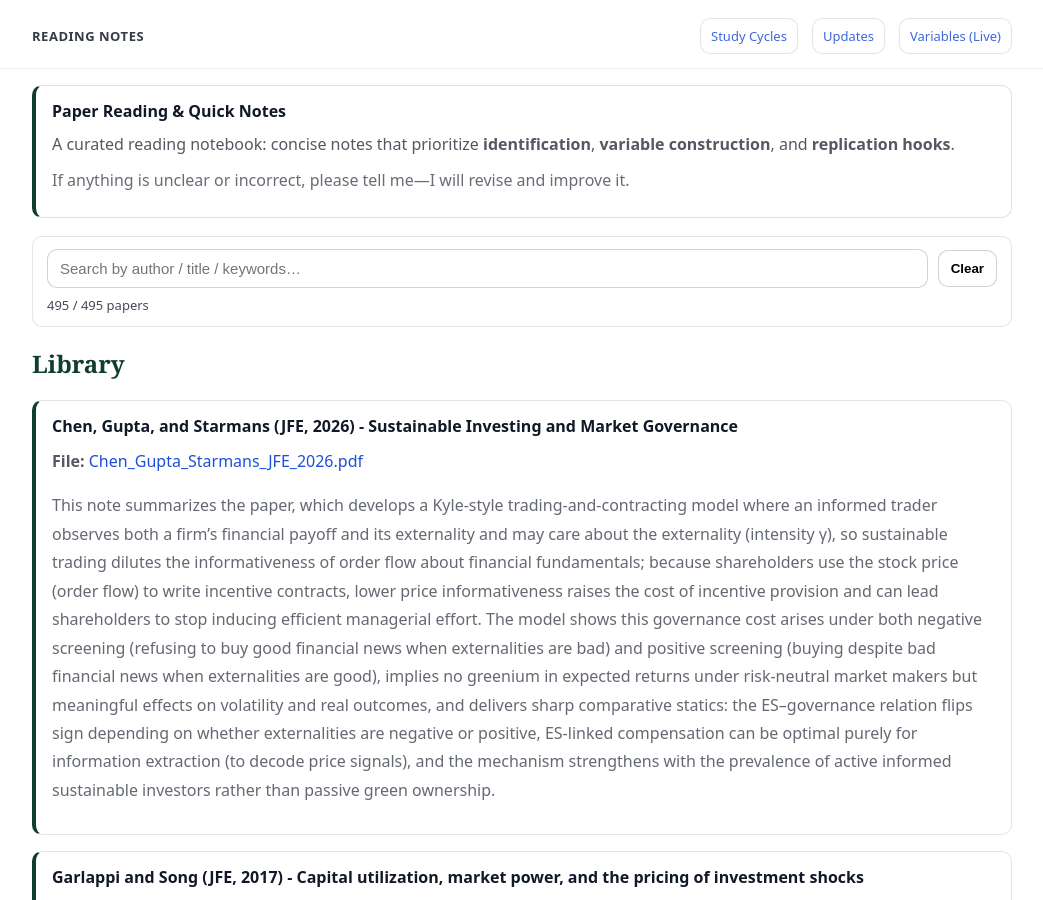
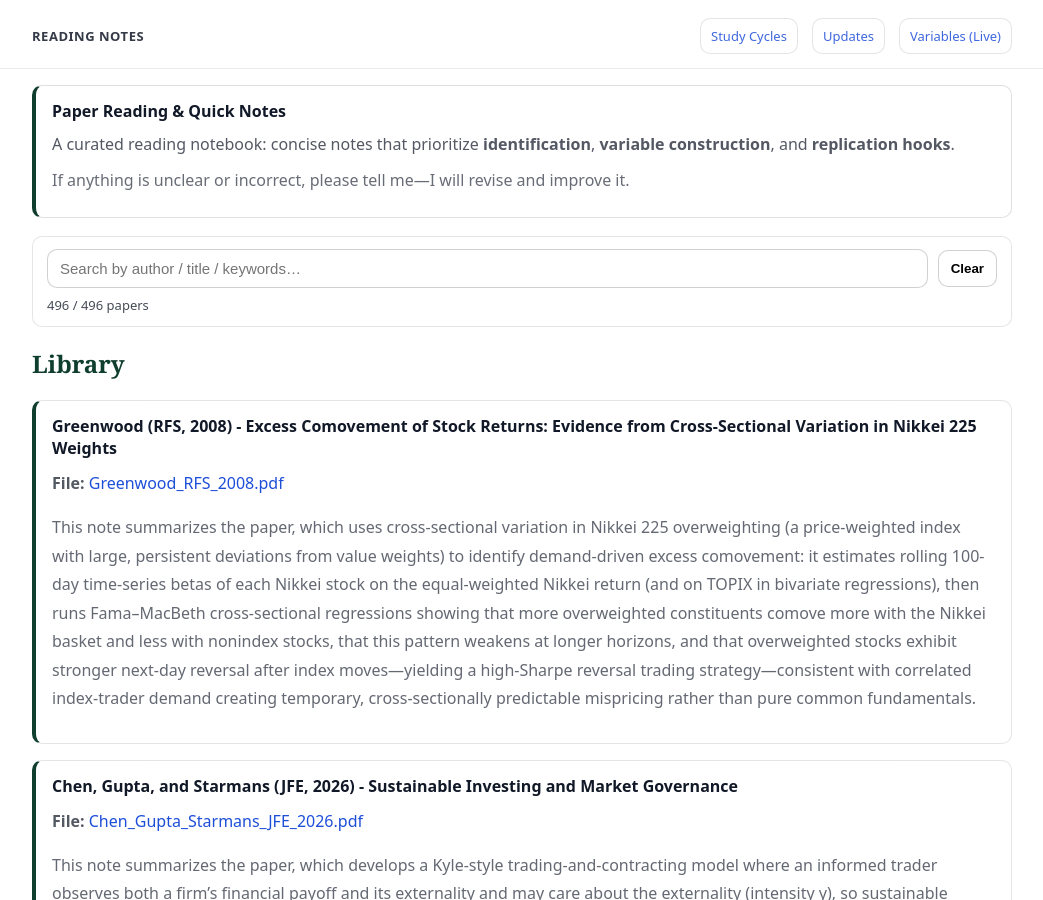
Before and after one commit to yaxinzn/study-archive, a Jekyll site: the page built from reading/index.md, in a window 1280 px wide and 900 px high. Shown: the whole window, without its empty margins (118-1161 px from the left). Built offline with Jekyll 4.4.1, drawn with Linux system fonts in a browser that asks for light colours.

Commit message:
Reading: add/update Greenwood_RFS_2008.pdf

```diff
--- a/_data/reading.yml
+++ b/_data/reading.yml
@@ -1,3 +1,7 @@
+- title: "Greenwood (RFS, 2008) - Excess Comovement of Stock Returns: Evidence from Cross-Sectional Variation in Nikkei 225 Weights"
+  file: "Greenwood_RFS_2008.pdf"
+  desc: "This note summarizes the paper, which uses cross-sectional variation in Nikkei 225 overweighting (a price-weighted index with large, persistent deviations from value weights) to identify demand-driven excess comovement: it estimates rolling 100-day time-series betas of each Nikkei stock on the equal-weighted Nikkei return (and on TOPIX in bivariate regressions), then runs Fama–MacBeth cross-sectional regressions showing that more overweighted constituents comove more with the Nikkei basket and less with nonindex stocks, that this pattern weakens at longer horizons, and that overweighted stocks exhibit stronger next-day reversal after index moves—yielding a high-Sharpe reversal trading strategy—consistent with correlated index-trader demand creating temporary, cross-sectionally predictable mispricing rather than pure common fundamentals."
+
 - title: "Chen, Gupta, and Starmans (JFE, 2026) - Sustainable Investing and Market Governance"
   file: "Chen_Gupta_Starmans_JFE_2026.pdf"
   desc: "This note summarizes the paper, which develops a Kyle-style trading-and-contracting model where an informed trader observes both a firm’s financial payoff and its externality and may care about the externality (intensity γ), so sustainable trading dilutes the informativeness of order flow about financial fundamentals; because shareholders use the stock price (order flow) to write incentive contracts, lower price informativeness raises the cost of incentive provision and can lead shareholders to stop inducing efficient managerial effort. The model shows this governance cost arises under both negative screening (refusing to buy good financial news when externalities are bad) and positive screening (buying despite bad financial news when externalities are good), implies no greenium in expected returns under risk-neutral market makers but meaningful effects on volatility and real outcomes, and delivers sharp comparative statics: the ES–governance relation flips sign depending on whether externalities are negative or positive, ES-linked compensation can be optimal purely for information extraction (to decode price signals), and the mechanism strengthens with the prevalence of active informed sustainable investors rather than passive green ownership."
```
Also changed, not shown: 1 other file.
